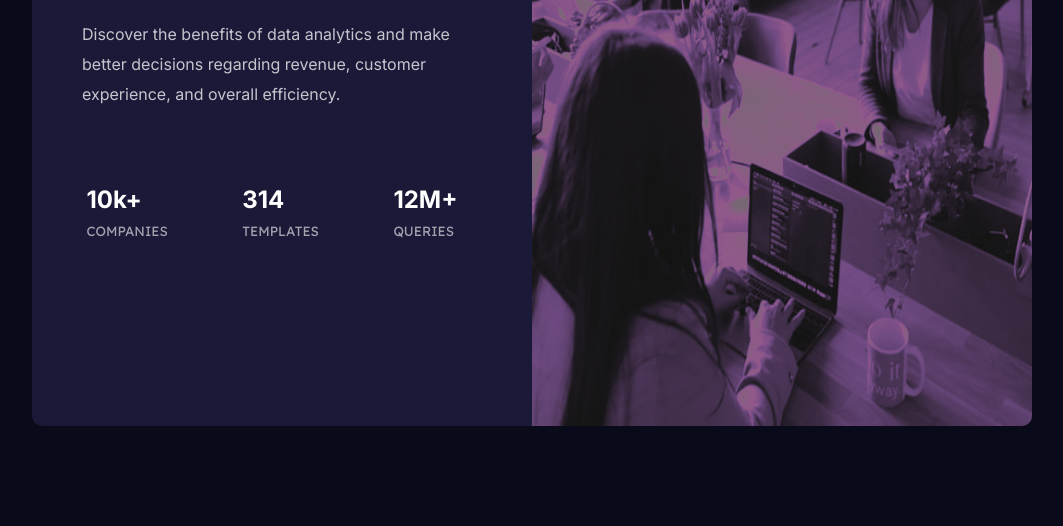
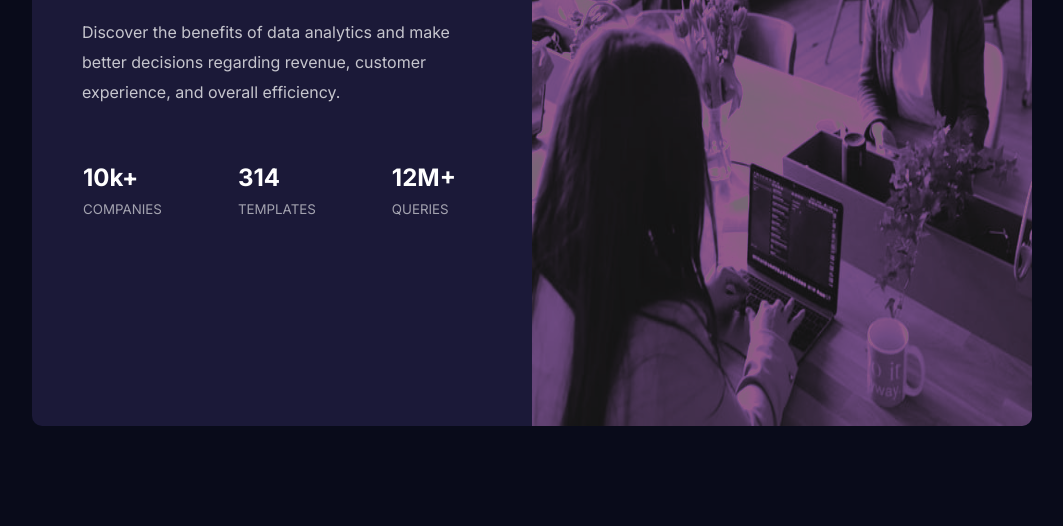
Before and after one commit to lumondev/stats-preview, a plain HTML site: page index.html in a window 1280 px wide. Shown: the part 274-800 px from the top of the page, without its empty margins (108-1171 px from the left). Drawn offline with Linux system fonts and the light colour scheme.

Commit message:
optimizing css code

```diff
--- a/style.scss
+++ b/style.scss
@@ -36,7 +36,6 @@ body {
   display: flex;
   justify-content: center;
   min-height: 100vh;
-  //   align-items: center;
 }
 
 img {
@@ -58,7 +57,7 @@ img {
   }
   &__text {
     text-align: center;
-
+    font-family: "Inter", sans-serif;
     h1 {
       color: var(--white);
       padding: 10px 40px;
@@ -71,8 +70,6 @@ img {
       color: var(--sTransparentWhite);
       padding: 0 50px;
       line-height: 30px;
-      font-family: "Inter", sans-serif;
-      padding-bottom: 20px;
     }
 
     &-statistic {
@@ -81,9 +78,7 @@ img {
       .stat-item {
         line-height: 10px;
         padding-bottom: 30px;
-        h2 {
-          font-family: "Inter", sans-serif;
-        }
+
         small {
           color: var(--sTransparentWhiteH);
           text-transform: uppercase;
@@ -104,7 +99,6 @@ img {
     &__image {
       order: 1;
       img {
-        width: 100%;
         height: 100%;
       }
     }
@@ -122,7 +116,7 @@ img {
       &-statistic {
         display: flex;
         justify-content: space-evenly;
-        margin-left: -20px;
+        margin-left: -25px;
       }
     }
   }
```
Also changed, not shown: style.css, 1 other file.
